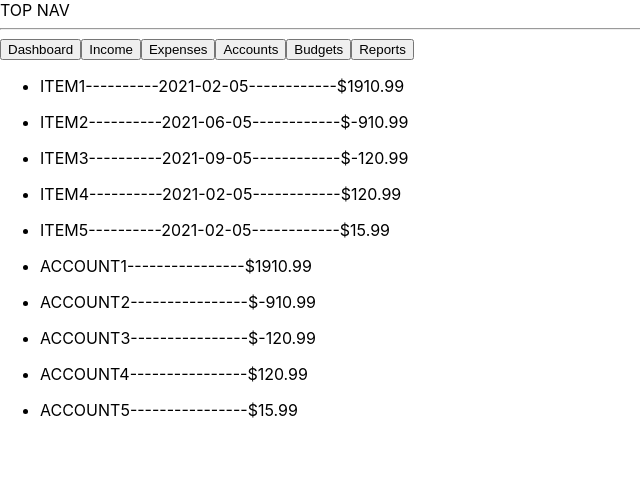
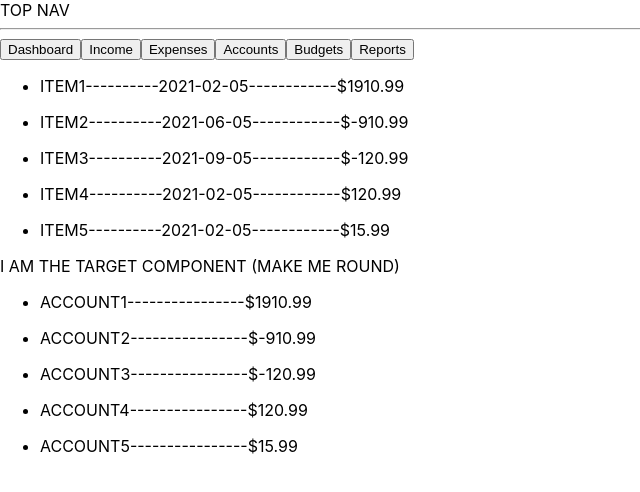
Before and after one commit to Jgabriel88/Reckon, a React (Create React App) app in the folder client/: page / in a window 1280 px wide. Shown: the top 492 px of the page, without its empty margins (0-640 px from the left). Built offline with nearby package versions, Linux system fonts and the light colour scheme.

Commit message:
create component on master by mistake

```diff
--- a/client/src/App.js
+++ b/client/src/App.js
@@ -1,6 +1,7 @@
 import './App.css';
 import AccountsPanelList from './components/AccountsPanelList';
 import BillPanelList from './components/BillPanelList';
+import MontlyTarget from './components/MontlyTarget';
 import SideNavList from './components/SideNavList';
 import TopNav from './components/TopNav';
 
@@ -18,6 +19,7 @@ function App() {
 				<BillPanelList />
 			</section>
 			<section>
+				<MontlyTarget />
 				<AccountsPanelList />
 			</section>
 		</main>
--- /dev/null
+++ b/client/src/components/MontlyTarget.jsx
@@ -0,0 +1,5 @@
+const MontlyTarget = () => {
+	return <div>I AM THE TARGET COMPONENT (MAKE ME ROUND)</div>;
+};
+
+export default MontlyTarget;
```
Also changed, not shown: client/src/components/MontlyTarget.css (added).
